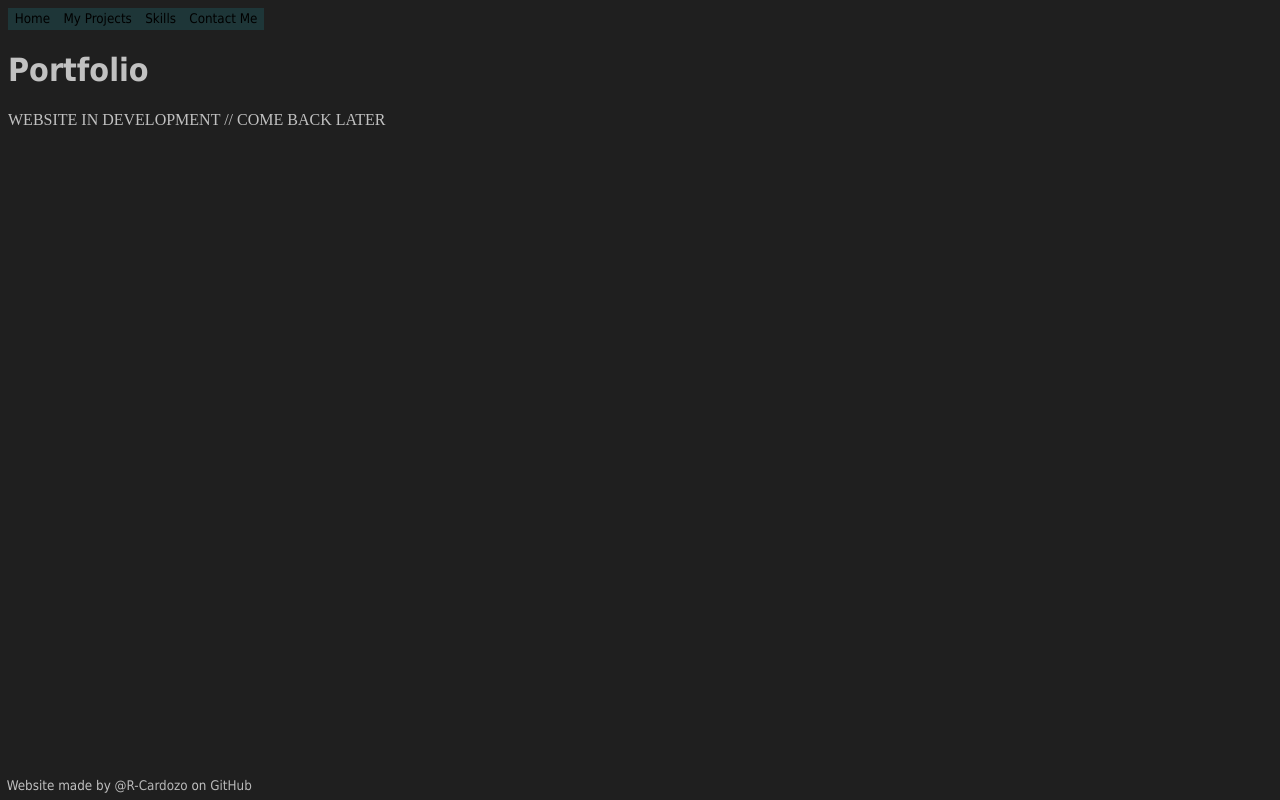
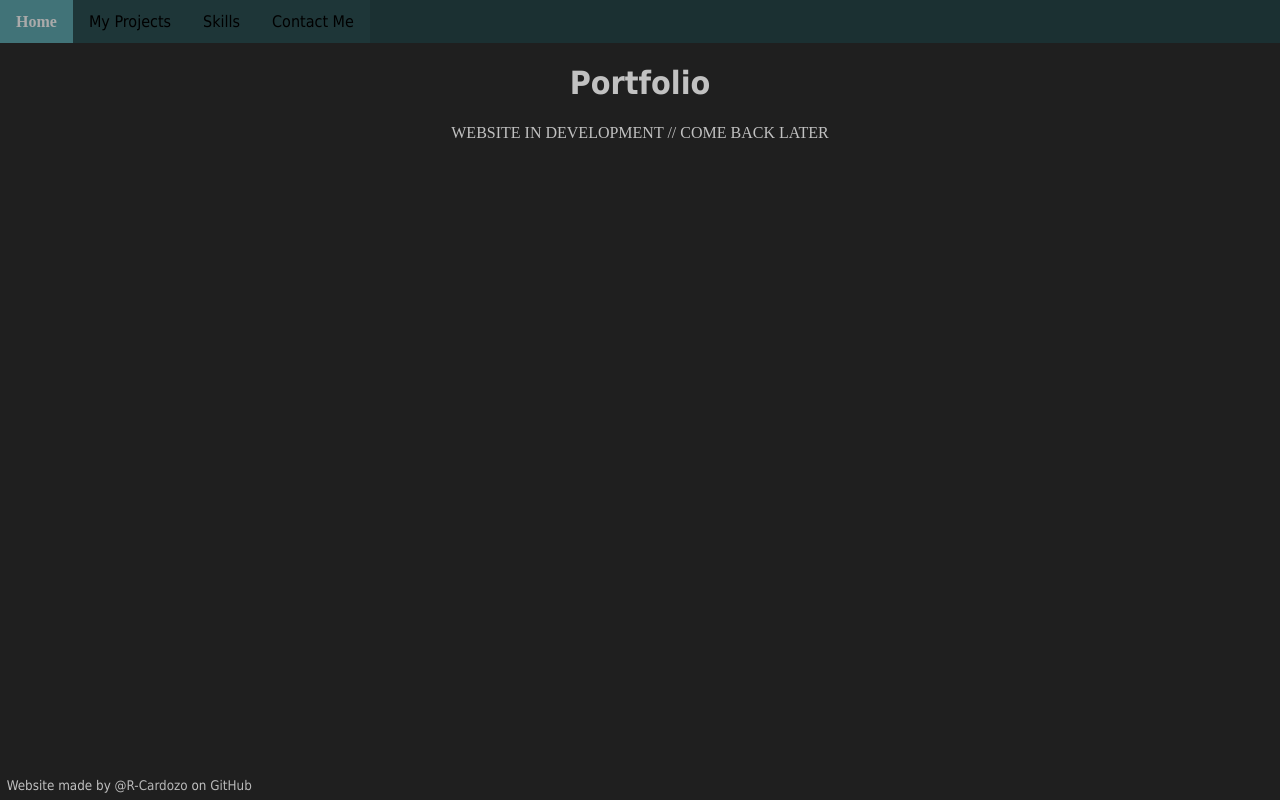
Before and after one commit to R-Cardozo/Portfolio, a website built with Vite: page index.html in a window 1280 px wide. Built offline with nearby package versions, Linux system fonts and the light colour scheme.

Commit message:
Edited navigation bar

```diff
--- a/main.css
+++ b/main.css
@@ -9,6 +9,8 @@ body{
     background-color: var(--bg);
     color: var(--text);
     font-family: var(--headings);
+    margin: 0;
+    text-align: center;
 }
 
 p{
@@ -19,6 +21,7 @@ p{
 .navBar{
     font-family: var(--headings);
     display: flex;
+    background-color: #1b3032;
 }
 
 /* Links */
@@ -49,11 +52,12 @@ small{
 
 /* Buttons */
 button{
-    padding: 0.25em 0.5em;
+    padding: 0.75em 1em;
     text-align: center;
     border-style: none;
     background-color: #1e3638;
     font-family: 'Tahoma';
+    font-size: 16px;
 }
 
 button:hover{
@@ -62,3 +66,8 @@ button:hover{
     font-weight: bold;
     font-family: 'Trebuchet MD';
 }
+
+/**/
+div{
+    width: 100%;
+}
```
